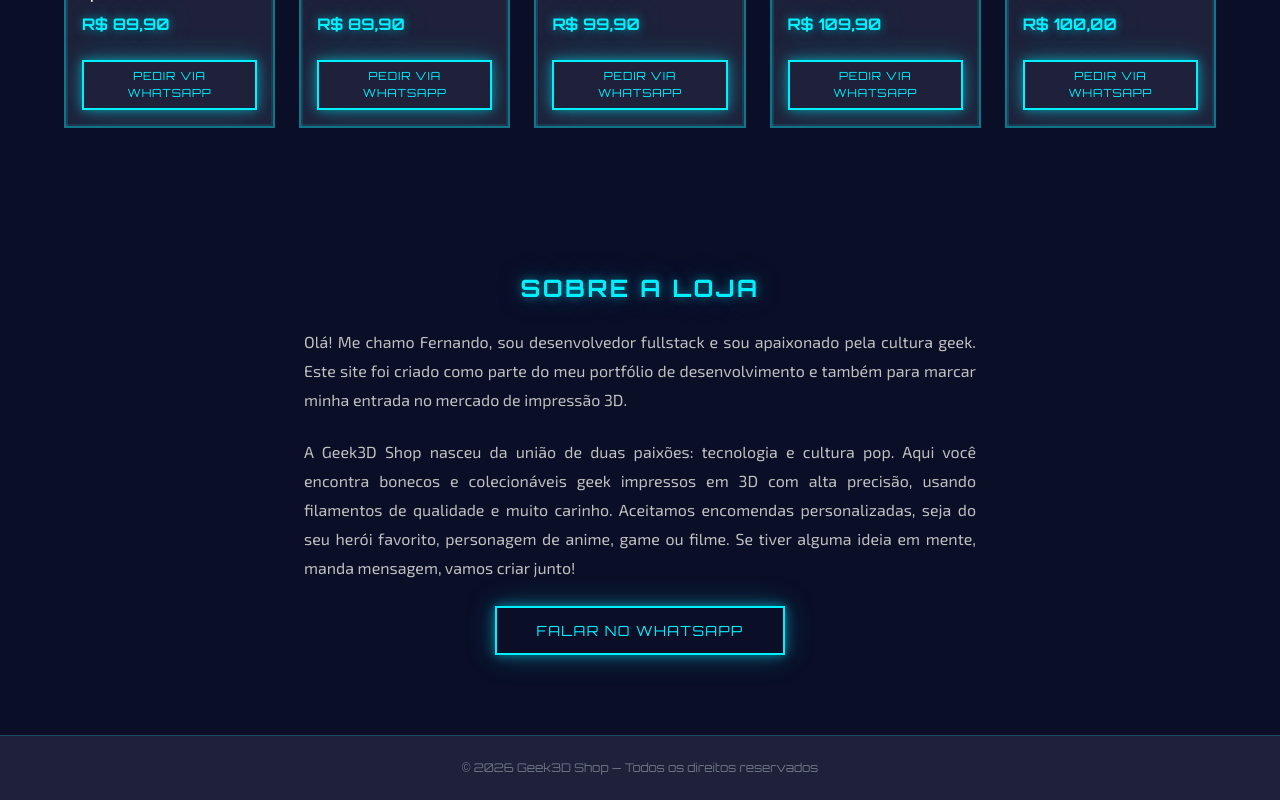
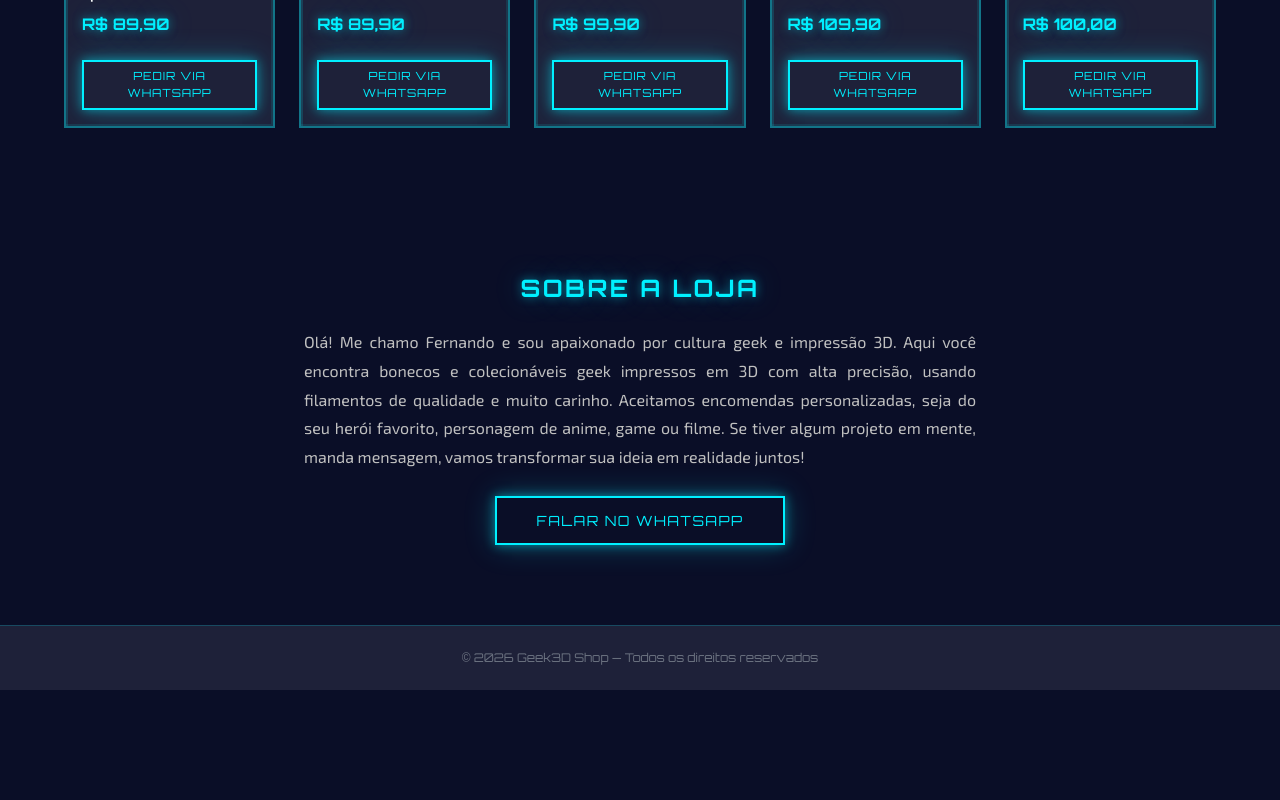
Before and after one commit to Fernando-CR19/geek3d-shop, a Next.js app: page / in a window 1280 px wide. Shown: the part 1414-2214 px from the top of the page. After the commit the page ends 2104 px from the top, so only its background shows below. Built offline with nearby package versions, Linux system fonts and the light colour scheme.

Commit message:
fix: update About Session

```diff
--- a/src/components/sections/About.tsx
+++ b/src/components/sections/About.tsx
@@ -19,26 +19,12 @@ export default function About() {
             lineHeight: "1.8",
           }}
         >
-          Olá! Me chamo Fernando, sou desenvolvedor fullstack e sou apaixonado
-          pela cultura geek. Este site foi criado como parte do meu portfólio de
-          desenvolvimento e também para marcar minha entrada no mercado de
-          impressão 3D.
-        </p>
-
-        <p
-          className="text-justify"
-          style={{
-            color: "var(--text-secondary)",
-            fontFamily: "var(--font-exo2)",
-            lineHeight: "1.8",
-          }}
-        >
-          A Geek3D Shop nasceu da união de duas paixões: tecnologia e cultura
-          pop. Aqui você encontra bonecos e colecionáveis geek impressos em 3D
+          Olá! Me chamo Fernando e sou apaixonado por cultura geek e impressão
+          3D. Aqui você encontra bonecos e colecionáveis geek impressos em 3D
           com alta precisão, usando filamentos de qualidade e muito carinho.
           Aceitamos encomendas personalizadas, seja do seu herói favorito,
-          personagem de anime, game ou filme. Se tiver alguma ideia em mente,
-          manda mensagem, vamos criar junto!
+          personagem de anime, game ou filme. Se tiver algum projeto em mente,
+          manda mensagem, vamos transformar sua ideia em realidade juntos!
         </p>
 
         <a
```
